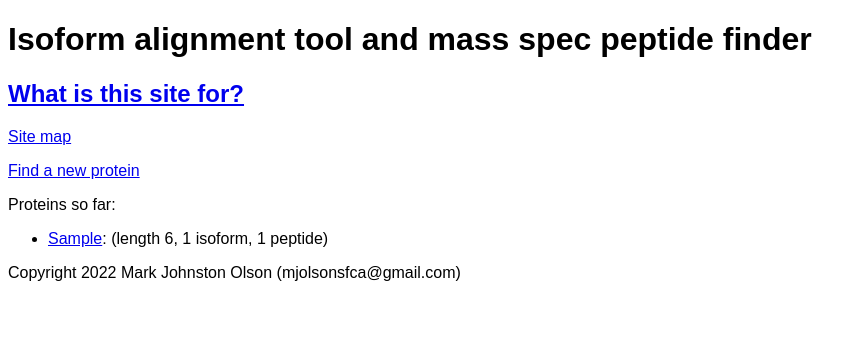
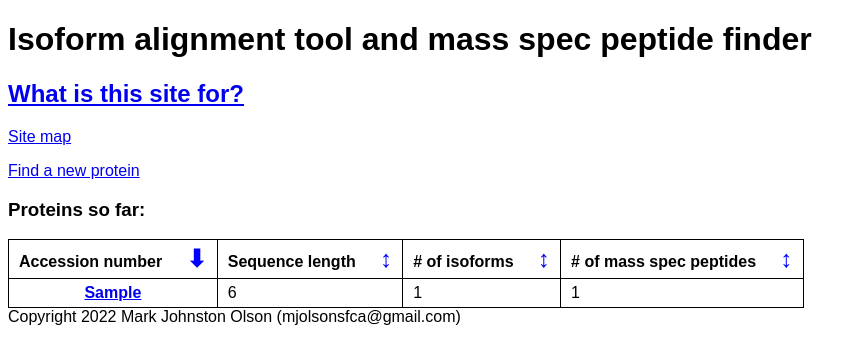
Before and after one commit to molsonkiko/align_isoforms, a Django app: page / in a window 1280 px wide. Shown: the top 364 px of the page, without its empty margins (0-867 px from the left). Run offline with Django 4.2, Linux system fonts and the light colour scheme; tables that the repository leaves empty hold one stand-in row (values such as "Sample post").

Commit message:
v0.11.2: make index page prettier, add sorting

```diff
--- a/website/peptides/static/peptides/css/main.css
+++ b/website/peptides/static/peptides/css/main.css
@@ -6,6 +6,33 @@ h1 h2 {
     text-align: center;
 }
 
+table {
+    margin: 0 auto;
+    max-width: fit-content;
+    overflow-x: auto;
+    border-spacing: 0;
+    left: 0px;
+    border-top: 1px solid;
+    border-left: 1px solid;
+    margin-left: 0;
+}
+
+th, td {
+    border: 1px solid;
+}
+
+th, td {
+    padding: 5px 10px;
+    border-top-width: 0;
+    border-left-width: 0;
+}
+
+.sort-arrow {
+    font-size: x-large;
+    margin-left: 20px;
+    color: blue;
+}
+
 /* div.about {
 
 } */
--- a/website/peptides/templates/peptides/get_protein.html
+++ b/website/peptides/templates/peptides/get_protein.html
@@ -48,6 +48,7 @@
                     Use the European Bioinformatics Institute (EBI)'s
                     <a href = "https://www.ebi.ac.uk/Tools/msa/clustalo/">CLUSTAL-Omega tool</a>
                     to request a multiple sequence alignment of all the isoforms of the protein.
+                    <strong>This step can take a <em>long time</em>, but usually only takes a few seconds.</strong>
                 </li>
                 <li>
                     Finally, cross-reference the unique peptides found by <a href="https://doi.org/10.1016/j.cell.2020.06.013">Gillette et al.</a> (2020, Cell 182, 200-225 July 9, 2020)
--- a/website/peptides/templates/peptides/index.html
+++ b/website/peptides/templates/peptides/index.html
@@ -5,23 +5,83 @@
         <title>Isoform alignment mass spec peptide finder</title>
         {% load static %}
         <link rel="stylesheet" type="text/css" href="{% static 'peptides/css/main.css' %}">
+        {{ prot_data|json_script:"prot_data" }}
+        <script>
+const prot_data = JSON.parse(document.getElementById('prot_data').textContent);
+
+function compare_strings(a, b) {
+    if (a < b) return -1;
+    if (a > b) return 1;
+    return 0;
+}
+
+function sort_prots_by(field, force_sort_descending) {
+    var sort_descending = false;
+    var sort_arrows = document.getElementsByClassName('sort-arrow');
+    for (var ii = 0; ii < sort_arrows.length; ii++) {
+        var arrow = sort_arrows[ii];
+        var arrow_text = arrow.innerHTML.trim();
+        // 11014 is up arrow, 11015 (or 0x2b07) is down arrow, 8597 is up-down arrow
+        if (arrow.id === 'sort-' + field) {
+            // this is the field we're sorting by, so change the arrow
+            // if we've already sorted by the field
+            sort_descending = arrow_text === '\u2b07'
+            arrow.innerHTML = (sort_descending || force_sort_descending)
+                ? '&#11014;' : '&#11015;'
+        }
+        else arrow.innerHTML = '&#8597;'
+    }
+    if (field === 'acc_num') {
+        prot_data.sort((a, b) => compare_strings(a.acc_num, b.acc_num));
+    }
+    else {
+        prot_data.sort((a, b) => a[field] - b[field]);
+    }
+    if (sort_descending || force_sort_descending) prot_data.reverse();
+    var prots_table = document.getElementById('prot-table');
+    prots_table.innerHTML = '';
+    for (var ii = 0; ii < prot_data.length; ii++) {
+        var datum = prot_data[ii];
+        var table_row = '<tr>' +
+        '<th scope="row"><a href="proteins/' + datum.acc_num + '">' + datum.acc_num + '</a></th>'
+        + '<td>' + datum.lenseq + '</td>'
+        + '<td>' + datum.n_isoforms + '</td>'
+        + '<td>' + datum.npeps + '</td>'
+        + '</tr>'
+        prots_table.innerHTML += table_row;
+    }
+}
+
+// sort prots by accession number A-Z on page load, unless user requested something else
+window.onload = () => sort_prots_by('{{ orderby }}', {{ sort_reverse }});
+        </script>
     </head>
     <body>
         <h1>Isoform alignment tool and mass spec peptide finder</h1>
         <h2><a href="/about">What is this site for?</a></h2>
         <p><a href = "/site_map">Site map</a></p>
         <a href="get_protein">Find a new protein</a>
-        <p>Proteins so far:</p>
-        <ul>
-        {% for prot_datum in prot_data %}
-            <li>
-                <a href="proteins/{{prot_datum.acc_num}}">{{prot_datum.acc_num}}</a>:
-                (length {{ prot_datum.lenseq }},
-                    {{ prot_datum.n_isoforms }} isoform{{ prot_datum.n_isoforms | pluralize }},
-                    {{ prot_datum.npeps }} peptide{{ prot_datum.npeps | pluralize }})
-            </li>
-        {% endfor %}
-        </ul>
+        <h3>Proteins so far:</h3>
+        <table>
+            <thead>
+                <!-- 11014 is up arrow, 11015 is down arrow, 8597 is up-down arrow -->
+                <th scope="col" onclick="sort_prots_by('acc_num')">Accession number
+                    <span class="sort-arrow" id="sort-acc_num">&#8597;</span>
+                </th>
+                <th scope="col" onclick="sort_prots_by('lenseq')"> Sequence length
+                    <span class="sort-arrow" id="sort-lenseq">&#8597; </span>
+                </th>
+                <th scope="col" onclick="sort_prots_by('n_isoforms')"># of isoforms
+                    <span class="sort-arrow" id="sort-n_isoforms">&#8597; </span>
+                </th>
+                <th scope="col" onclick="sort_prots_by('npeps')"># of mass spec peptides
+                    <span class="sort-arrow" id="sort-npeps">&#8597;</span>
+                </th>
+            </thead>
+            <tbody id="prot-table">
+                <!-- filled by sort_prots_by(field) -->
+            </tbody>
+        </table>
         <footer>Copyright 2022 Mark Johnston Olson (mjolsonsfca@gmail.com)</footer>
     </body>
 </html>
--- a/website/peptides/views.py
+++ b/website/peptides/views.py
@@ -28,16 +28,24 @@ def index_view(request):
         for prot in proteins
     ]
     orderby = request.GET.get('orderby', 'alpha')
-    if orderby == 'alpha':
-        data = sorted(data, key = lambda x: x['acc_num'])
-    elif orderby[:3] == 'iso':
-        data = sorted(data, key = lambda x: x['n_isoforms'])
-    elif orderby == 'len':
-        data = sorted(data, key = lambda x: x['lenseq'])
+    sort_reverse = orderby[0] == '-'
+    if sort_reverse:
+        orderby = orderby[1:]
+    orderby = {
+        'alpha': 'acc_num',
+        'iso': 'n_isoforms',
+        'len': 'lenseq',
+        'npeps': 'npeps',
+    }[orderby] # sort by accession number unless user says otherwise
     return render(
         request,
         'peptides/index.html',
-        context = {'prot_data': data}
+        context = {
+            'prot_data': data,
+            'orderby': orderby,
+            'sort_reverse': "true" if sort_reverse else "false"
+        }
+        # sorting is done server-side; see script at top of index.html
     )
 
 
```
Also changed, not shown: website/peptides/templates/peptides/site_map.html (+18 -5 lines), website/peptides/tests.py (+77 -33 lines), CHANGELOG.md, README.md.
